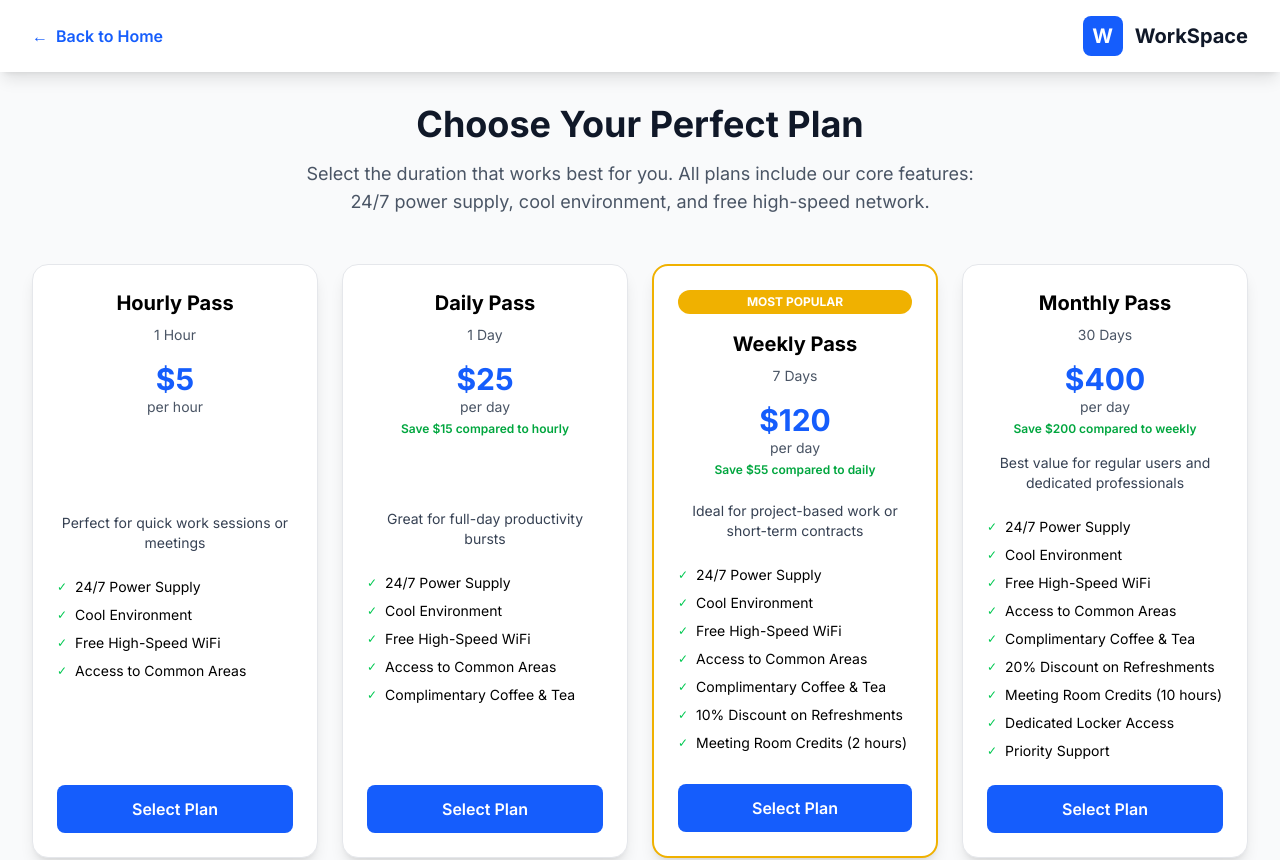
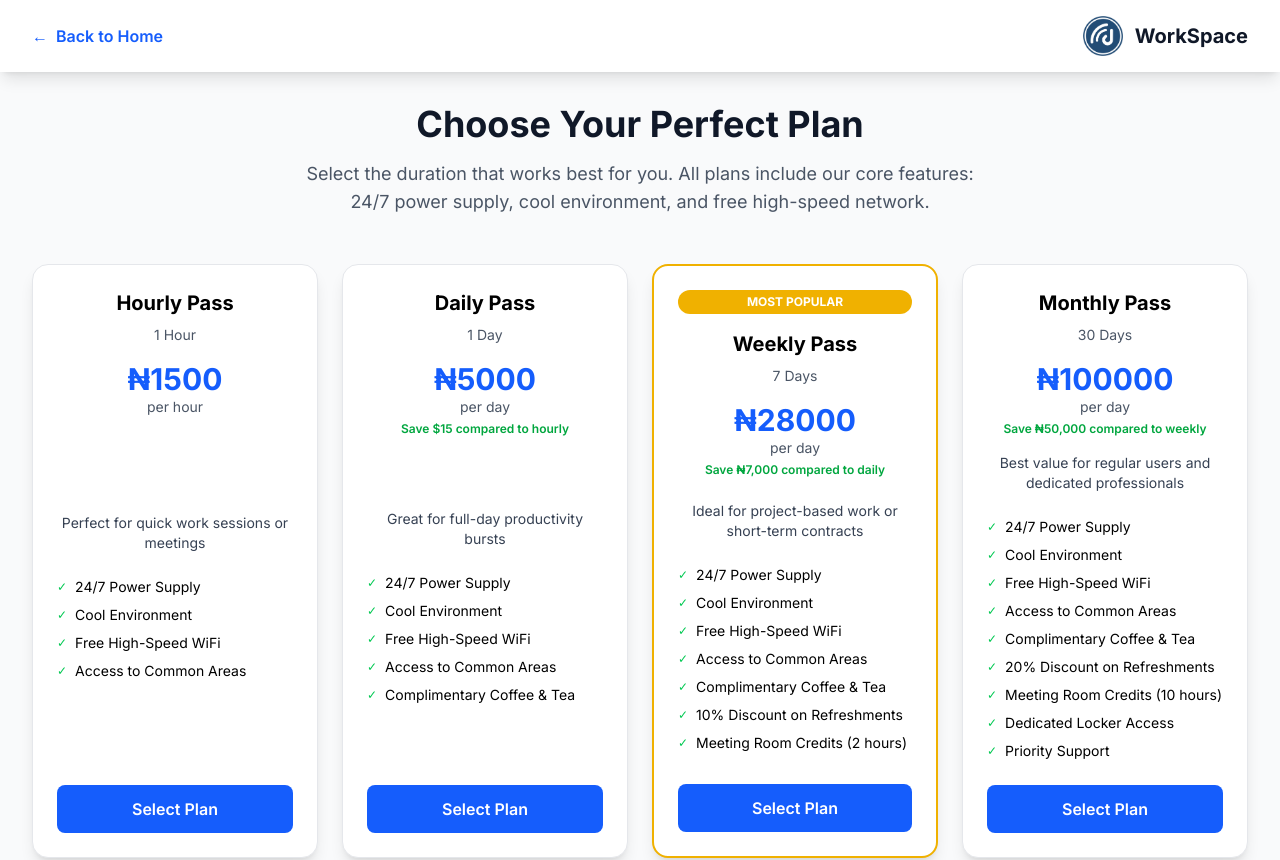
Before and after one commit to Dev-fluxforge/dervacspace, an Angular app: page /subscribe in a window 1280 px wide. Shown: the top 860 px of the page. Built offline with nearby package versions, Linux system fonts and the light colour scheme.

Commit message:
I've edit all the minor problems

```diff
--- a/src/app/landing-page/landing-page.html
+++ b/src/app/landing-page/landing-page.html
@@ -5,8 +5,8 @@
       <div class="flex justify-between items-center py-4">
         <!-- Logo -->
         <div class="flex items-center space-x-3">
-          <div class="w-10 h-10 bg-blue-600 rounded-lg flex items-center justify-center">
-            <span class="text-white font-bold text-xl">W</span>
+          <div class="w-10 h-10 rounded-lg flex items-center justify-center">
+            <img src="./image/logo.png" alt="">
           </div>
           <div>
             <span class="text-2xl font-bold text-gray-900 font-bimini">Dervac WorkSpace </span>
--- a/src/app/services/subscription.service.ts
+++ b/src/app/services/subscription.service.ts
@@ -10,7 +10,7 @@ export class SubscriptionService {
       id: 1,
       name: 'Hourly Pass',
       duration: '1 Hour',
-      price: 5,
+      price: 1500,
       description: 'Perfect for quick work sessions or meetings',
       features: [
         '24/7 Power Supply',
@@ -23,7 +23,7 @@ export class SubscriptionService {
       id: 2,
       name: 'Daily Pass',
       duration: '1 Day',
-      price: 25,
+      price: 5000,
       description: 'Great for full-day productivity bursts',
       features: [
         '24/7 Power Supply',
@@ -38,7 +38,7 @@ export class SubscriptionService {
       id: 3,
       name: 'Weekly Pass',
       duration: '7 Days',
-      price: 120,
+      price: 28000,
       description: 'Ideal for project-based work or short-term contracts',
       features: [
         '24/7 Power Supply',
@@ -50,13 +50,13 @@ export class SubscriptionService {
         'Meeting Room Credits (2 hours)'
       ],
       popular: true,
-      savings: 'Save $55 compared to daily'
+      savings: 'Save ₦7,000 compared to daily'
     },
     {
       id: 4,
       name: 'Monthly Pass',
       duration: '30 Days',
-      price: 400,
+      price: 100000,
       description: 'Best value for regular users and dedicated professionals',
       features: [
         '24/7 Power Supply',
@@ -69,7 +69,7 @@ export class SubscriptionService {
         'Dedicated Locker Access',
         'Priority Support'
       ],
-      savings: 'Save $200 compared to weekly'
+      savings: 'Save ₦50,000 compared to weekly'
     }
   ];
 
--- a/src/app/subscription-list/subscription-list.html
+++ b/src/app/subscription-list/subscription-list.html
@@ -11,8 +11,8 @@
           <span>Back to Home</span>
         </button>
         <div class="flex items-center space-x-3">
-          <div class="w-10 h-10 bg-blue-600 rounded-lg flex items-center justify-center">
-            <span class="text-white font-bold text-xl">W</span>
+          <div class="w-10 h-10 rounded-lg flex items-center justify-center">
+            <img src="./image/logo.png" alt="">
           </div>
           <div>
             <span class="text-xl font-bold text-gray-900">WorkSpace</span>
@@ -52,7 +52,7 @@
 
           <!-- Price -->
           <div class="mb-4 flex-grow">
-            <div class="text-3xl font-bold text-blue-600">${{ subscription.price }}</div>
+            <div class="text-3xl font-bold text-blue-600">₦{{ subscription.price }}</div>
             <div class="text-gray-600 text-sm">
               <span *ngIf="subscription.duration.includes('Hour')">per hour</span>
               <span *ngIf="subscription.duration.includes('Day') && !subscription.duration.includes('Weekly')">per day</span>
@@ -110,7 +110,7 @@
             </div>
             <div class="flex justify-between">
               <span class="font-semibold">Price:</span>
-              <span class="text-blue-600 font-bold">${{ selectedSubscription.price }}</span>
+              <span class="text-blue-600 font-bold">₦{{ selectedSubscription.price }}</span>
             </div>
             <div class="flex justify-between">
               <span class="font-semibold">Includes:</span>
@@ -161,7 +161,7 @@
                 [(ngModel)]="bookingForm.phone"
                 name="phone"
                 class="w-full px-4 py-3 rounded-lg border border-gray-300 focus:outline-none focus:ring-2 focus:ring-blue-500 focus:border-transparent"
-                placeholder="+1 (555) 123-4567"
+                placeholder="+234 (816) 022-5365"
               >
             </div>
 
```
Also changed, not shown: public/image/logo.png (added).
